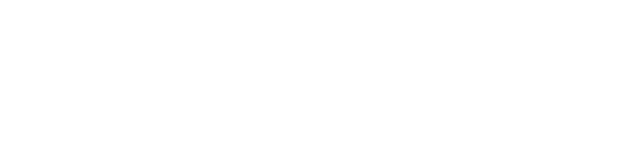
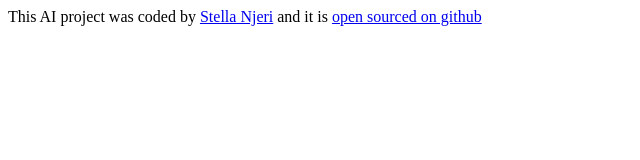
Before and after one commit to ndanuko/poem-generator, a plain HTML site: page index.html in a window 1280 px wide. Shown: the whole page, without its empty margins (0-640 px from the left). Drawn offline with Linux system fonts and the light colour scheme.

Commit message:
added the footer

```diff
--- a/index.html
+++ b/index.html
@@ -8,5 +8,13 @@
   </head>
   <body>
     <script src="src/script.js"></script>
+    <footer>
+      This AI project was coded by
+      <a href="https://github.com/ndanuko" target="_blank">Stella Njeri</a> and
+      it is
+      <a href="https://github.com/ndanuko/poem-generator" target="_blank"
+        >open sourced on github</a
+      >
+    </footer>
   </body>
 </html>
```
